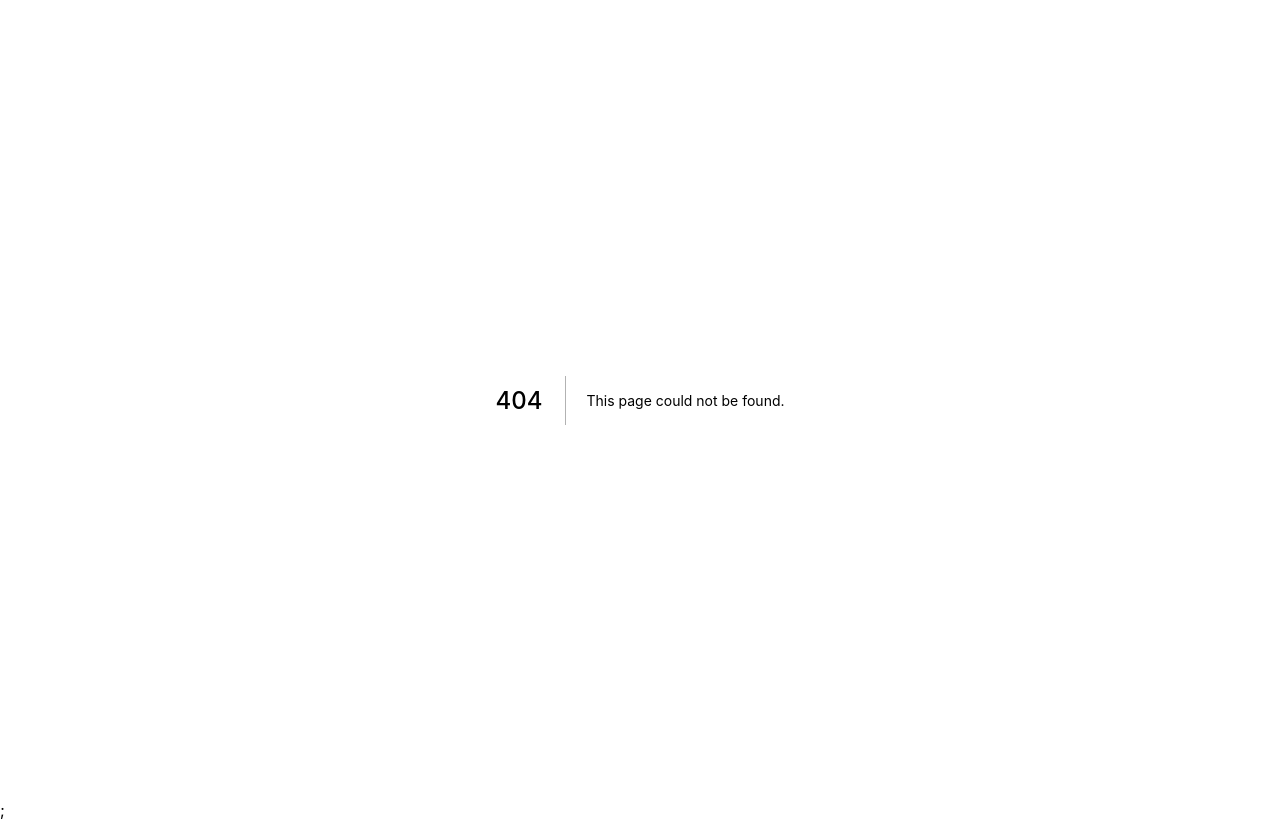
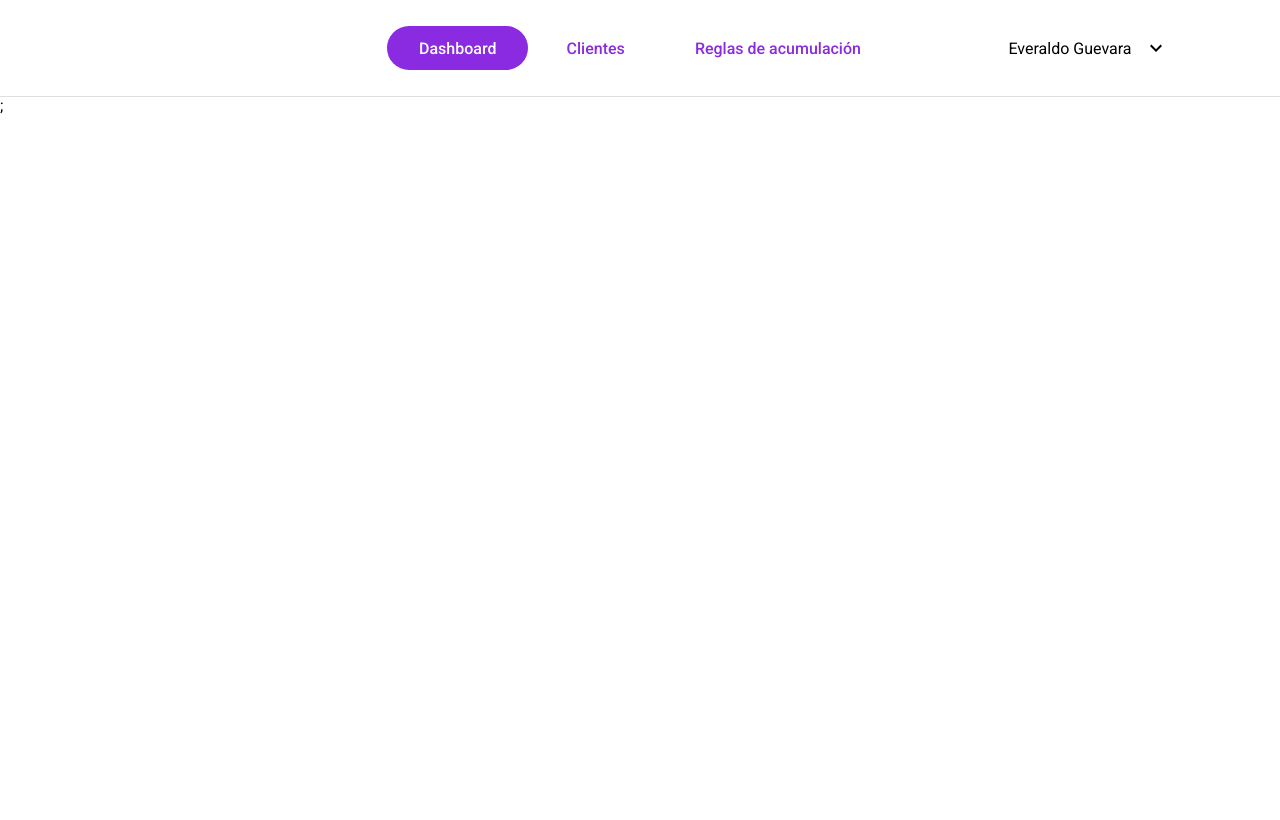
Before and after one commit to EveraldoGCH/puntos-point-challenge, a Next.js app: page /dashboard in a window 1280 px wide. Before the commit this address had no page. Built offline with nearby package versions, Linux system fonts and the light colour scheme.

Commit message:
header listo

```diff
--- /dev/null
+++ b/components/Button/Button.module.css
@@ -0,0 +1,35 @@
+.button {
+    padding: 0 2rem;
+    height: 2.7rem;
+    display: flex;
+    justify-content: center;
+    align-items: center;
+    border-radius: 30px;
+    font-weight: 500;
+}
+
+.disabled {
+    background-color: #c1c1c1;
+    color: grey;
+}
+
+.available {
+    background-color: blueviolet;
+    color: white;
+}
+
+.p {
+    margin: 0;
+}
+
+.button:hover {
+    transition: all 1.5s ease;
+    cursor: pointer;
+    box-shadow: 0px 0px 3px 0px rgba(0, 0, 0, 0.75);
+    -webkit-box-shadow: 0px 0px 3px 0px rgba(0, 0, 0, 0.75);
+    -moz-box-shadow: 0px 0px 3px 0px rgba(0, 0, 0, 0.75);
+}
+
+.notClicked{
+    color: blueviolet;
+}
--- /dev/null
+++ b/components/Button/Button.tsx
@@ -0,0 +1,32 @@
+import { useEffect, useState } from "react";
+import styles from "./Button.module.css"
+import { ButtonProps } from "./type";
+
+const Button: React.FC<ButtonProps> = ({ title, disabled }) => {
+const [clases, setClases]=useState("")
+
+    useEffect(()=>{
+        let ubicacion=window.location.pathname;
+        ubicacion=ubicacion?.replace("/","")
+        if (disabled) {
+            setClases(`${styles.disabled} ${styles.button}`)
+        }
+        else{
+            console.log(ubicacion, title, ubicacion==title.toLocaleLowerCase())
+            if(ubicacion==title.toLocaleLowerCase()){
+                setClases(`${styles.available} ${styles.button}`)
+            }
+            else{
+                setClases(`${styles.button} ${styles.notClicked}`)
+            }
+        }
+    },[])
+
+    return (
+        <div className={clases}>
+            <p className={styles.p}>{title}</p>
+        </div>
+    );
+}
+
+export default Button;
--- /dev/null
+++ b/components/Button/type.ts
@@ -0,0 +1,4 @@
+export interface ButtonProps{
+    title:string;
+    disabled:boolean;
+}
--- /dev/null
+++ b/components/Header/Header.module.css
@@ -0,0 +1,28 @@
+.header{
+    width: 100%;
+    height: 12vh;
+    display: flex;
+    align-items: center;
+    justify-content: flex-end;
+    box-shadow: 0px 0px 1px 0px rgba(0, 0, 0, 0.75);
+    -webkit-box-shadow: 0px 0px 1px 0px rgba(0, 0, 0, 0.75);
+    -moz-box-shadow: 0px 0px 1px 0px rgba(0, 0, 0, 0.75);
+}
+
+.hijo1{
+    width: 40%;
+    display: flex;
+    align-items: center;
+    justify-content: space-around;
+}
+
+.hijo2{
+    width: 30%;
+    display: flex;
+    justify-content: center;
+    align-items: center;
+}
+
+.textoDropdown{
+    margin-right: 12px;
+}
--- /dev/null
+++ b/components/Header/Header.tsx
@@ -0,0 +1,23 @@
+import Button from "../Button/Button";
+import styles from "./Header.module.css"
+import KeyboardArrowDownIcon from '@mui/icons-material/KeyboardArrowDown';
+
+
+const Header: React.FC = () => {
+    return (
+        <header className={styles.header}>
+            <div className={styles.hijo1}>
+                <Button title="Dashboard" disabled={false}/>
+                <Button title="Clientes" disabled={false}/>
+                <Button title="Reglas de acumulación" disabled={false}/>
+
+            </div>
+            <div className={styles.hijo2}>
+                <p className={styles.textoDropdown}>Everaldo Guevara</p>
+                <KeyboardArrowDownIcon/>
+            </div>
+        </header>
+    );
+}
+
+export default Header;
--- a/package.json
+++ b/package.json
@@ -7,9 +7,12 @@
     "build": "next build",
     "start": "next start",
     "lint": "next lint --fix"
-
   },
   "dependencies": {
+    "@emotion/react": "^11.11.3",
+    "@emotion/styled": "^11.11.0",
+    "@mui/icons-material": "^5.15.6",
+    "@mui/material": "^5.15.6",
     "next": "^12.3.4",
     "react": "18.2.0",
     "react-dom": "18.2.0"
--- a/pages/_app.tsx
+++ b/pages/_app.tsx
@@ -9,6 +9,13 @@ function MyApp({ Component, pageProps }: AppProps) {
       <title>Challenge Everaldo Guevara</title>
       <meta name="description" content="Generated by create next app" />
       <link rel="icon" href="/favicon.ico" />
+      <link rel="preconnect" href="https://fonts.googleapis.com" />
+      <link rel="preconnect" href="https://fonts.gstatic.com" />
+      <link
+        rel="stylesheet"
+        href="https://fonts.googleapis.com/css2?family=Roboto:wght@300;400;500;600;700&display=swap"
+      />
+
     </Head>
     <Component {...pageProps} />;
   </>
--- /dev/null
+++ b/pages/dashboard/index.tsx
@@ -0,0 +1,11 @@
+import Header from "../../components/Header/Header";
+
+const Dashboard: React.FC = () => {
+    return (
+        <>
+        <Header/>
+        </>
+    );
+}
+
+export default Dashboard;
--- a/styles/globals.css
+++ b/styles/globals.css
@@ -2,8 +2,7 @@ html,
 body {
   padding: 0;
   margin: 0;
-  font-family: -apple-system, BlinkMacSystemFont, Segoe UI, Roboto, Oxygen,
-    Ubuntu, Cantarell, Fira Sans, Droid Sans, Helvetica Neue, sans-serif;
+  font-family: Roboto;
 }
 
 a {
```
Also changed, not shown: pages/index.tsx (+17 -44 lines), 1 other file (tests, documents, lock files or other folders). Lines whose indentation alone changed are shown as unchanged.
